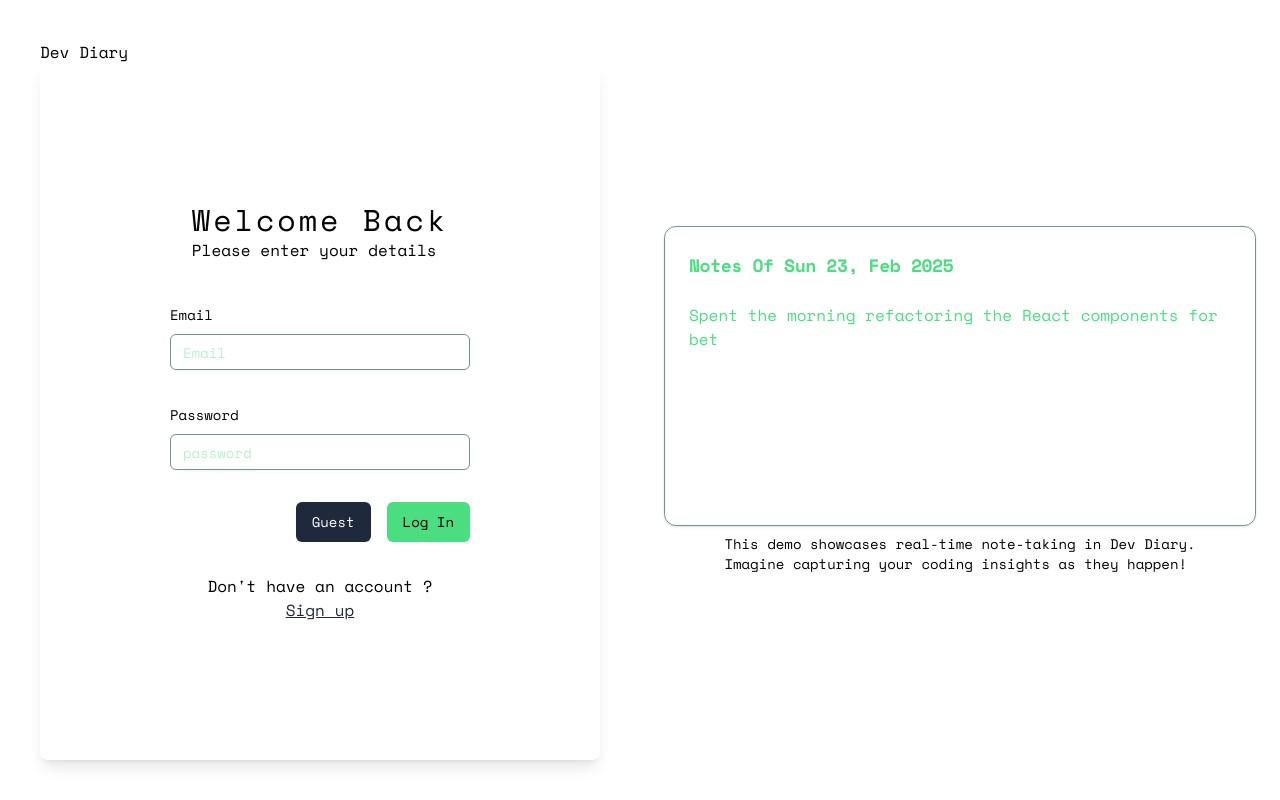
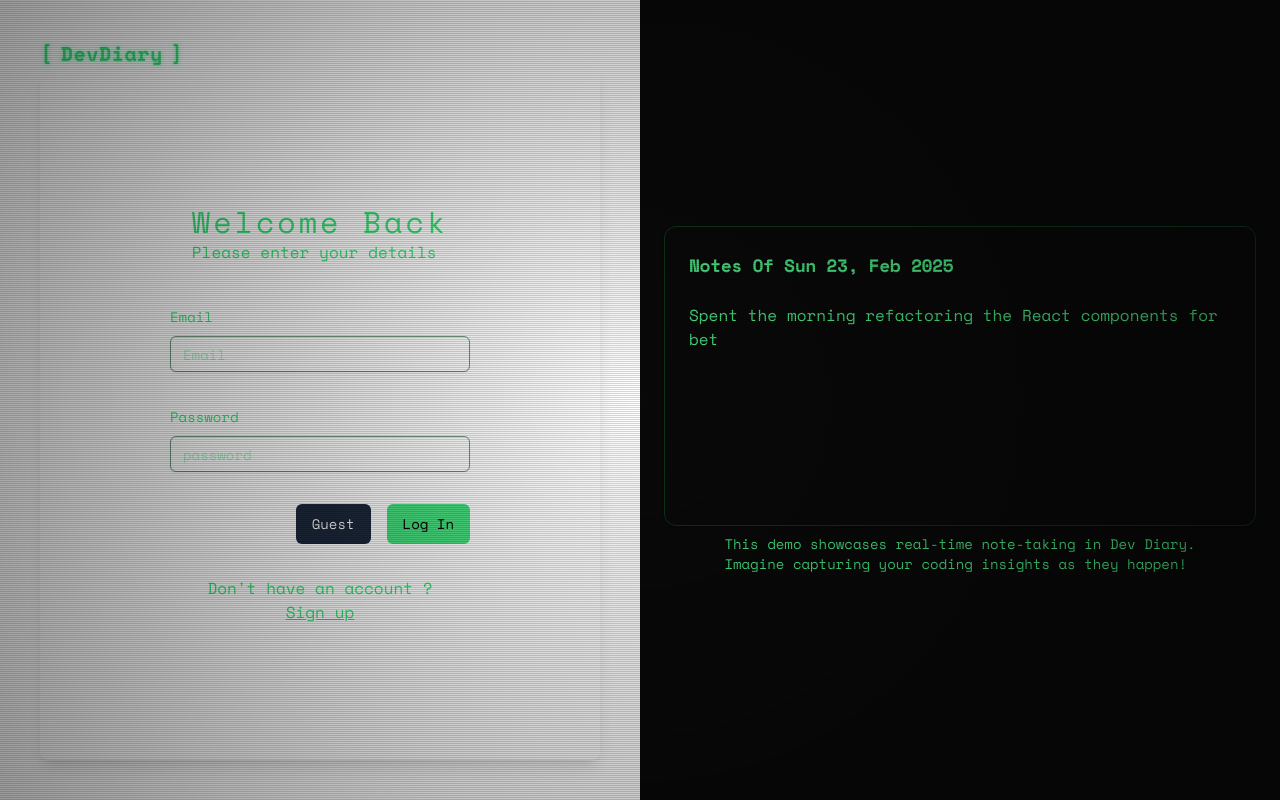
Before and after one commit to Spardutti/dev-diary, a React (Vite) app: page / in a window 1280 px wide. Built offline with nearby package versions, Linux system fonts and the light colour scheme; no server answers.

Commit message:
style: login retro

```diff
--- a/src/features/auth/components/CreateAccountForm/CreateAccountForm.tsx
+++ b/src/features/auth/components/CreateAccountForm/CreateAccountForm.tsx
@@ -128,7 +128,7 @@ const CreateAccountForm = ({ handleSignUp }: CreateAccountFormProps) => {
 						<button
 							type="button"
 							onClick={handleSignUp}
-							className="text-secondary underline"
+							className="underline"
 						>
 							Log In
 						</button>
--- a/src/features/auth/components/LoginForm/LoginForm.tsx
+++ b/src/features/auth/components/LoginForm/LoginForm.tsx
@@ -114,7 +114,7 @@ const LoginForm = ({ handleSignUp }: LoginFormProps) => {
 						<button
 							type="button"
 							onClick={handleSignUp}
-							className=" underline text-secondary"
+							className=" underline "
 						>
 							Sign up
 						</button>
--- a/src/routes/index.tsx
+++ b/src/routes/index.tsx
@@ -17,9 +17,15 @@ const Home = () => {
 	};
 
 	return (
-		<div className="grid md:grid-cols-2 h-screen overflow-y-auto">
+		<div className="grid md:grid-cols-2 h-screen overflow-y-auto retro-container text-primary">
 			<div className="bg-background p-10 text-text flex-grow flex flex-col">
-				<h1>Dev Diary</h1>
+				<h1>
+					<div className="flex items-center gap-2">
+						<span className="text-xl font-bold tracking-wide glow-text">[</span>
+						<span className="text-xl font-bold tracking-wide glow-text">DevDiary</span>
+						<span className="text-xl font-bold tracking-wide glow-text">]</span>
+					</div>
+				</h1>
 
 				<motion.div
 					animate={{ rotateY: showSignUp ? 180 : 0 }} // Rotate the card
@@ -50,7 +56,7 @@ const Home = () => {
 					</motion.div>
 				</motion.div>
 			</div>
-			<div className="bg-background-alt gap-2 md:flex hidden px-6 justify-center items-center flex-col">
+			<div className="bg-neutral-950 gap-2 md:flex hidden px-6 justify-center items-center flex-col">
 				<div className="w-full">
 					<Demo />
 				</div>
```
